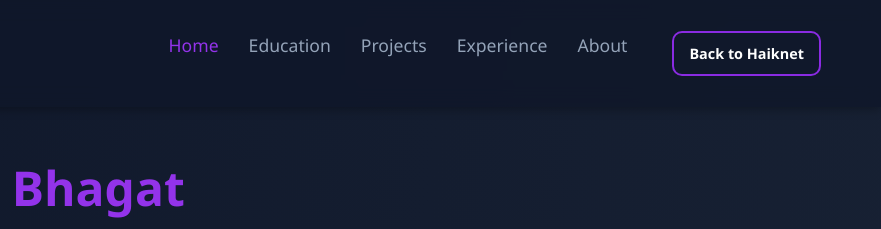
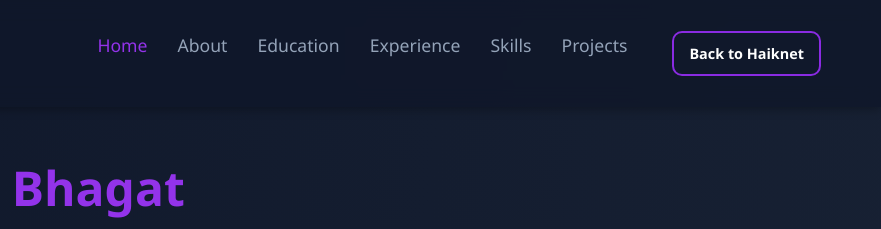
Before and after one commit to Tejesh-dev/tejeshportfolio, a plain HTML site: page portfolio.html in a window 1280 px wide. Shown: the top 229 px of the page, 399-1280 px from the left. Drawn offline with nearby package versions, Linux system fonts and the light colour scheme.

Commit message:
Update portfolio.html

```diff
--- a/portfolio.html
+++ b/portfolio.html
@@ -1413,10 +1413,13 @@
             <nav class="desktop-nav">
                 <ul>
                     <li><a href="#home" class="active">Home</a></li>
+                    <li><a href="#about">About</a></li>
                     <li><a href="#education">Education</a></li>
+                    <li><a href="#experience">Experience</a></li>
+                    <li><a href="#skills">Skills</a></li>
                     <li><a href="#projects">Projects</a></li>
-                    <li><a href="#experience">Experience</a></li>
-                    <li><a href="#about">About</a></li>
+
+
                     <!-- Back to Haiknet Button -->
                     <a href="index.html" class="btn btn-outline nav-btn" id="portfolioBtn">Back to Haiknet</a>
                 </ul>
@@ -1537,8 +1540,8 @@
                 </div>
 
                 <div class="project-action-links">
-                    <a class="project-action-link" id="live-link"
-                        href="https://100days100projectchallenge.netlify.app/" target="_blank">
+                    <a class="project-action-link" id="live-link" href="https://100days100projectchallenge.netlify.app/"
+                        target="_blank">
                         <i class="fa-solid fa-arrow-up-right-from-square"></i>Live Preview
                     </a>
                     <a class="project-action-link" id="github-link"
@@ -2248,11 +2251,12 @@
                 <div class="footer-column">
                     <h3>Quick Links</h3>
                     <ul class="footer-links">
-                        <li><a href="#home">Home</a></li>
+                        <li><a href="#home" class="active">Home</a></li>
+                        <li><a href="#about">About</a></li>
                         <li><a href="#education">Education</a></li>
+                        <li><a href="#experience">Experience</a></li>
+                        <li><a href="#skills">Skills</a></li>
                         <li><a href="#projects">Projects</a></li>
-                        <li><a href="#experience">Experience</a></li>
-                        <li><a href="#about">About</a></li>
                         <!-- <li><a href="index.html" class="btn btn-outline">Back to Haiknet</a></li> -->
                     </ul>
                 </div>
@@ -2490,5 +2494,4 @@
 
 </body>
 
-
 </html>
```
Lines whose indentation alone changed are shown as unchanged.
